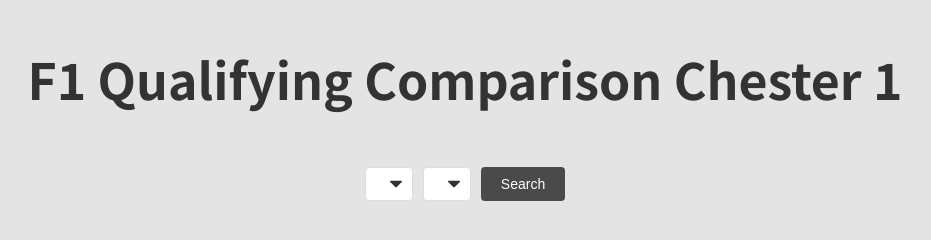
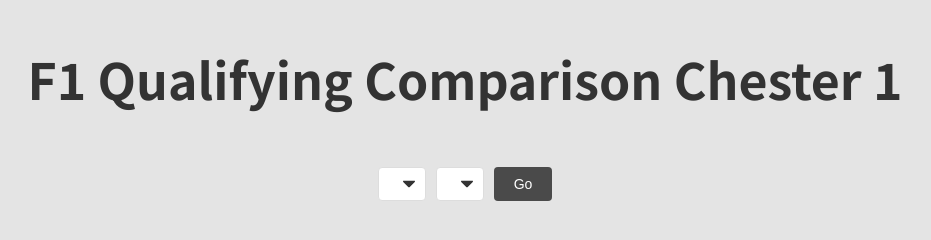
Before and after one commit to Chester117/F1-qualifying-comparison-Chester, a plain HTML site: page index.html in a window 1280 px wide. Shown: the whole page, without its empty margins (175-1106 px from the left). Drawn offline with Linux system fonts and the light colour scheme; no server answers.

Commit message:
Update index.html

```diff
--- a/index.html
+++ b/index.html
@@ -10,7 +10,7 @@
     <div class="flex-container-options">
         <select class="selector" id="seasonList" name="seasonList"></select>
         <select class="selector" id="constructorList" name="constructorList"></select>
-        <button class="selector" id="go">Search</button>
+        <button class="selector" id="go">Go</button>
     </div>
     <div class="flex-container-table" id="tables"></div>
 
```
